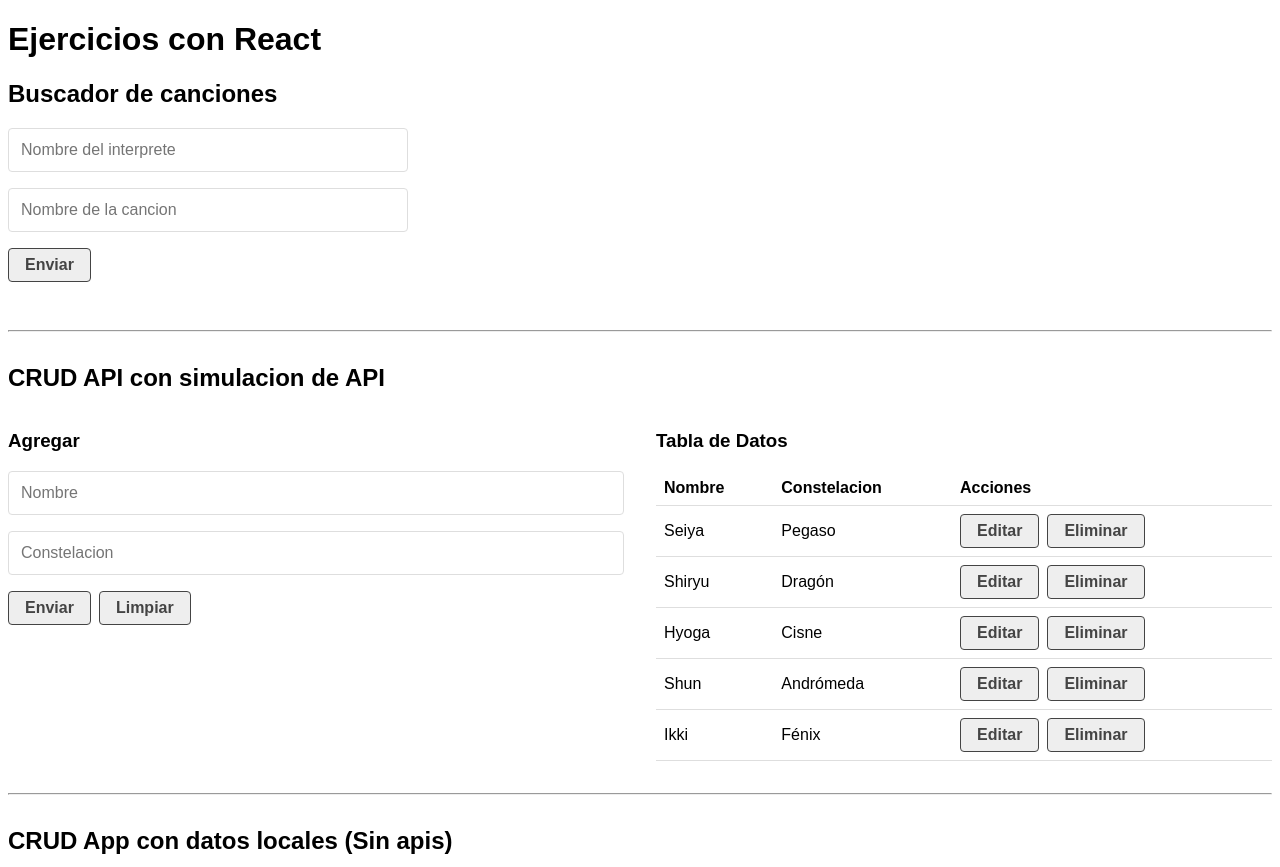
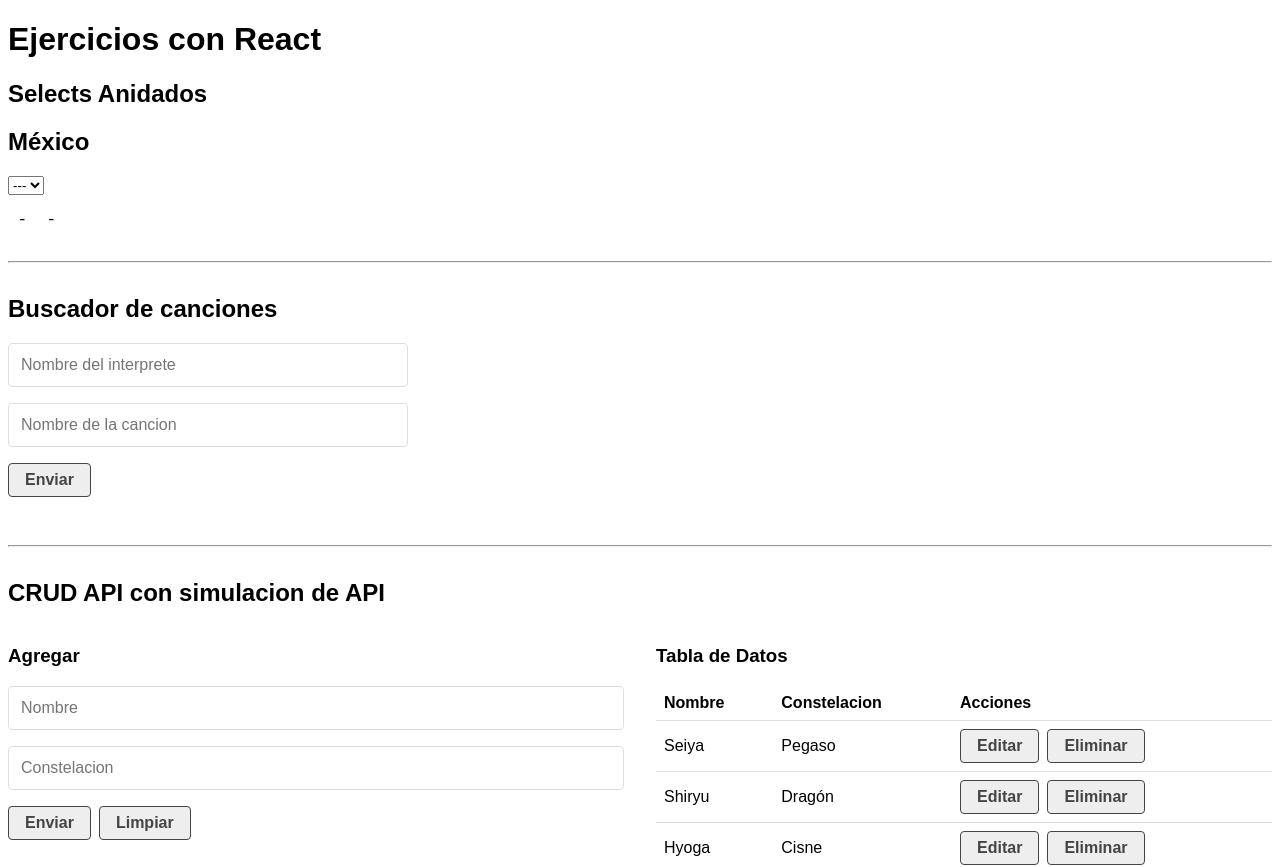
Before and after one commit to policarpio28/react-ejercicios, a React (Create React App) app: page / in a window 1280 px wide. Shown: the top 867 px of the page. Built offline with nearby package versions, Linux system fonts and the light colour scheme; data requests are answered from the project's data file.

Commit message:
Clase 42. Selects Anidados - finalizada

```diff
--- a/src/App.js
+++ b/src/App.js
@@ -2,11 +2,14 @@ import React from "react";
 import CrudApp from "./components/28_31.CrudApp";
 import CrudApi from "./components/32_36.CrudApi";
 import SongSearch from "./components/37_41.SongSearch";
+import SelectsAnidados from "./components/42.SelectsAnidados";
 
 function App() {
   return (
     <>
       <h1>Ejercicios con React</h1>
+      <SelectsAnidados />
+      <hr />
       <SongSearch />
       <hr />
       <CrudApi />
--- /dev/null
+++ b/src/components/42.SelectList.js
@@ -0,0 +1,13 @@
+import React from "react";
+
+const SelectList = () => {
+  return (
+    <div>
+      <select name="" id="">
+        <option value="">---</option>
+      </select>
+    </div>
+  );
+};
+
+export default SelectList;
--- /dev/null
+++ b/src/components/42.SelectsAnidados.js
@@ -0,0 +1,51 @@
+import React, { useState } from "react";
+import SelectList from "./42.SelectList";
+
+const SelectsAnidados = () => {
+  const [estados, setEstados] = useState("");
+  const [municipios, setMunicipios] = useState("");
+  const [barrios, setBarrios] = useState("");
+
+  return (
+    <div>
+      <h2>Selects Anidados</h2>
+      <h2>México</h2>
+
+      <SelectList
+        title="Estados"
+        url=""
+        handleChange={(e) => {
+          setEstados(e.target.value);
+        }}
+      />
+
+      {estados && (
+        <SelectList
+          title="Municipios"
+          url=""
+          handleChange={(e) => {
+            setMunicipios(e.target.value);
+          }}
+        />
+      )}
+
+      {barrios && (
+        <SelectList
+          title="Barrios"
+          url=""
+          handleChange={(e) => {
+            setBarrios(e.target.value);
+          }}
+        />
+      )}
+
+      <pre>
+        <code>
+          {estados} - {municipios} - {barrios}
+        </code>
+      </pre>
+    </div>
+  );
+};
+
+export default SelectsAnidados;
```
